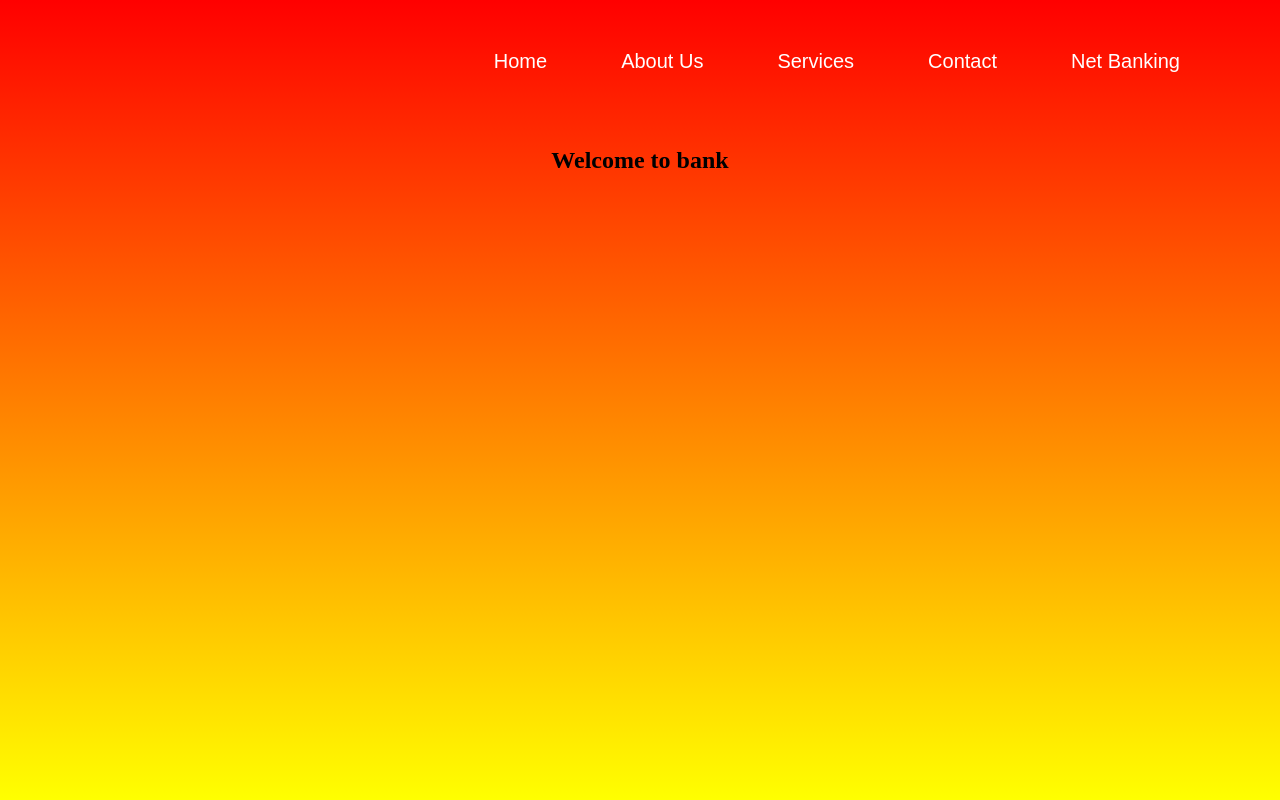
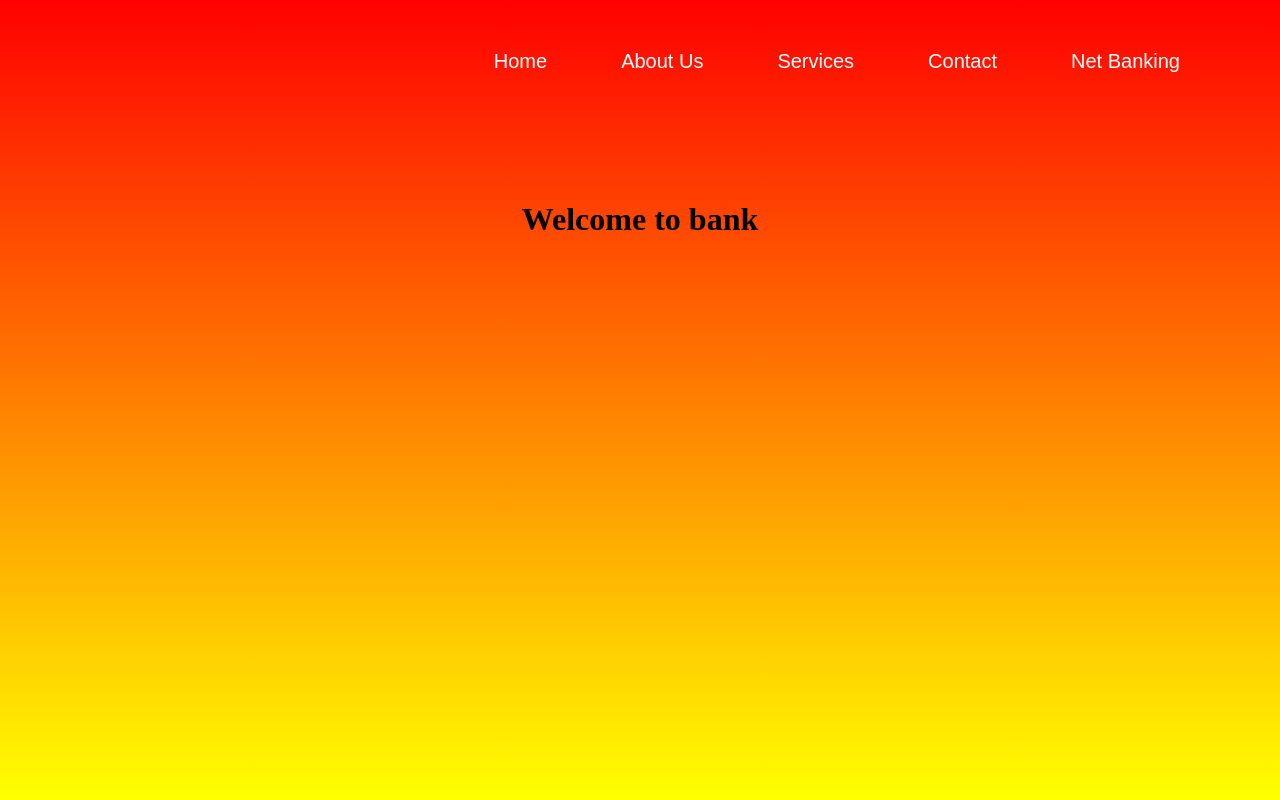
Before and after one commit to gourim123/bankwebapp, a plain HTML site: page index.html in a window 1280 px wide. Drawn offline with Linux system fonts and the light colour scheme.

Commit message:
Update index.html

```diff
--- a/index.html
+++ b/index.html
@@ -23,6 +23,9 @@
 	   <br>
 	    <br>
 	    <br>
-	    <center><h2>Welcome to bank</h2></center>
+	    <br>
+	    <br>
+	    <br>
+	    <center><h1>Welcome to bank</h1></center>
 </body>
 </html>
```
